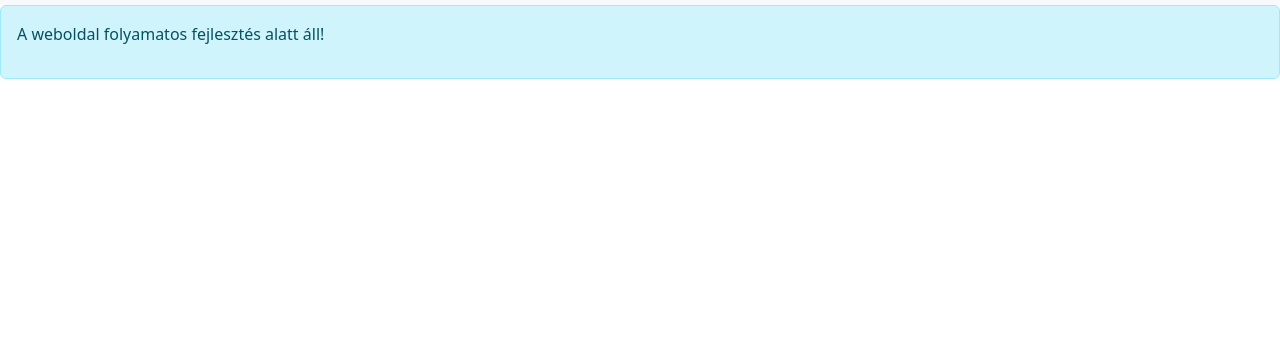
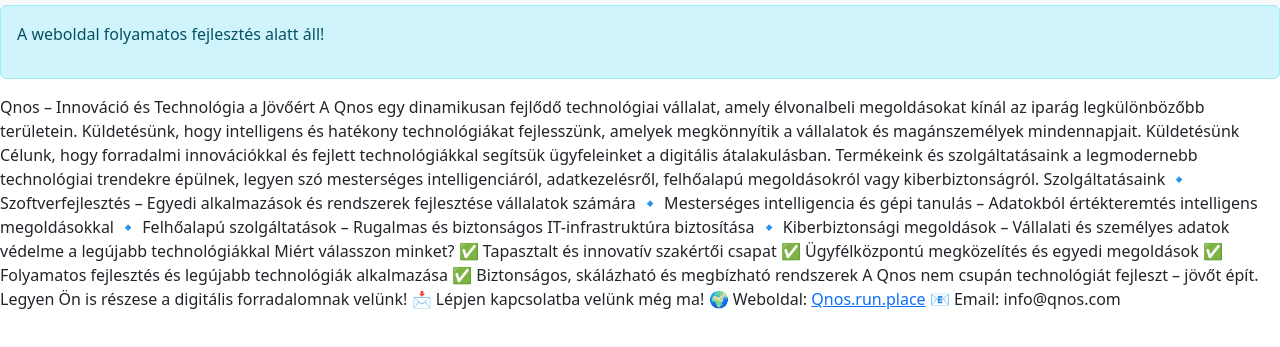
Before and after one commit to davedeveloper007/Qnos, a plain HTML site: page About.html in a window 1280 px wide. Shown: the part 51-398 px from the top of the page. Drawn offline with nearby package versions, Linux system fonts and the light colour scheme.

Commit message:
about-update

```diff
--- a/About.html
+++ b/About.html
@@ -44,6 +44,33 @@
           <p>A weboldal folyamatos fejlesztés alatt áll!</p>
         </div>
 
+        <p>
+          Qnos – Innováció és Technológia a Jövőért
+
+          A Qnos egy dinamikusan fejlődő technológiai vállalat, amely élvonalbeli megoldásokat kínál az iparág legkülönbözőbb területein. Küldetésünk, hogy intelligens és hatékony technológiákat fejlesszünk, amelyek megkönnyítik a vállalatok és magánszemélyek mindennapjait.
+
+          Küldetésünk
+          Célunk, hogy forradalmi innovációkkal és fejlett technológiákkal segítsük ügyfeleinket a digitális átalakulásban. Termékeink és szolgáltatásaink a legmodernebb technológiai trendekre épülnek, legyen szó mesterséges intelligenciáról, adatkezelésről, felhőalapú megoldásokról vagy kiberbiztonságról.
+
+          Szolgáltatásaink
+          🔹 Szoftverfejlesztés – Egyedi alkalmazások és rendszerek fejlesztése vállalatok számára
+          🔹 Mesterséges intelligencia és gépi tanulás – Adatokból értékteremtés intelligens megoldásokkal
+          🔹 Felhőalapú szolgáltatások – Rugalmas és biztonságos IT-infrastruktúra biztosítása
+          🔹 Kiberbiztonsági megoldások – Vállalati és személyes adatok védelme a legújabb technológiákkal
+
+          Miért válasszon minket?
+          ✅ Tapasztalt és innovatív szakértői csapat
+          ✅ Ügyfélközpontú megközelítés és egyedi megoldások
+          ✅ Folyamatos fejlesztés és legújabb technológiák alkalmazása
+          ✅ Biztonságos, skálázható és megbízható rendszerek
+
+          A Qnos nem csupán technológiát fejleszt – jövőt épít. Legyen Ön is részese a digitális forradalomnak velünk!
+
+          📩 Lépjen kapcsolatba velünk még ma!
+          🌍 Weboldal: <a target="_blank" href="Qnos.run.place">Qnos.run.place</a>
+          📧 Email: info@qnos.com
+        </p>
+
 
 
 
```
